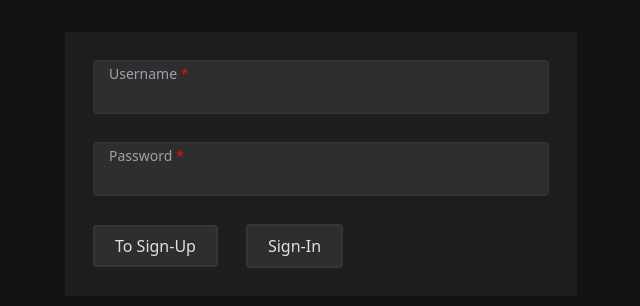
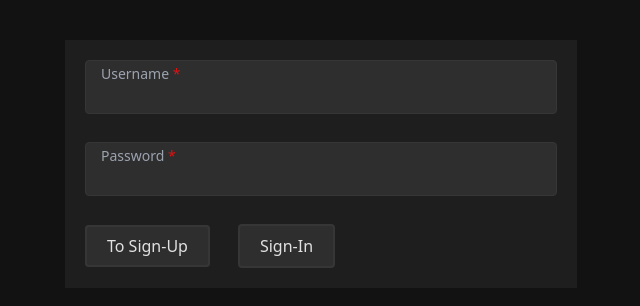
Before and after one commit to TTyKaH/todo-list, a Vue app in the folder web/: page /auth/sign-in in a window 1280 px wide. Shown: the part 236-542 px from the top of the page, without its empty margins (319-959 px from the left). Built offline with nearby package versions, Linux system fonts and the light colour scheme.

Commit message:
style changes

```diff
--- a/web/src/assets/styles/app/forms.scss
+++ b/web/src/assets/styles/app/forms.scss
@@ -86,7 +86,7 @@ select {
   min-height: 100vh;
 
   .form {
-    @apply grid gap-7 p-7 max-w-lg w-full;
+    @apply grid gap-7 max-w-lg w-full py-5 px-2 md:p-5;
     background: var(--bg-second-layer);
 
     .actions {
--- a/web/src/components/Interface/ListActions/ListActions.vue
+++ b/web/src/components/Interface/ListActions/ListActions.vue
@@ -7,13 +7,8 @@
       </TooltipWrapper>
     </div>
     <ListSettings />
-    <ModalWindow
-      :isShow="activeModalName === 'create-todo'"
-      modalType="left"
-      maxWidth="500px"
-      width="100%"
-      @close="toggleModal"
-    >
+    <ModalWindow :isShow="activeModalName === 'create-todo'" modalType="left" maxWidth="500px" width="100%"
+      @close="toggleModal">
       <TodoForm @close-modal="toggleModal" />
     </ModalWindow>
   </div>
@@ -34,7 +29,7 @@ function toggleModal(modalName: ModalNames = "") {
 
 <style lang="scss" scoped>
 .list-actions {
-  @apply flex flex-wrap gap-3 items-center p-3 justify-between md:flex-nowrap;
+  @apply flex flex-wrap gap-3 items-center py-3 px-2 justify-between md:flex-nowrap;
   background: var(--bg-second-layer);
 
   &__create {
--- a/web/src/components/Interface/Todo/TodoListItem.vue
+++ b/web/src/components/Interface/Todo/TodoListItem.vue
@@ -106,7 +106,7 @@ const emitAction = (action: todoAction) => {
   min-height: 200px;
 
   &__header {
-    @apply flex justify-between p-5;
+    @apply flex justify-between py-3 px-2 lg:p-5;
     background: var(--bg-second-layer);
     border-bottom: 3px solid var(--bg-first-layer);
 
@@ -142,7 +142,7 @@ const emitAction = (action: todoAction) => {
   }
 
   &__body {
-    @apply p-5;
+    @apply py-3 px-2 lg:p-5;
 
     h4 {
       @apply mb-2;
```
